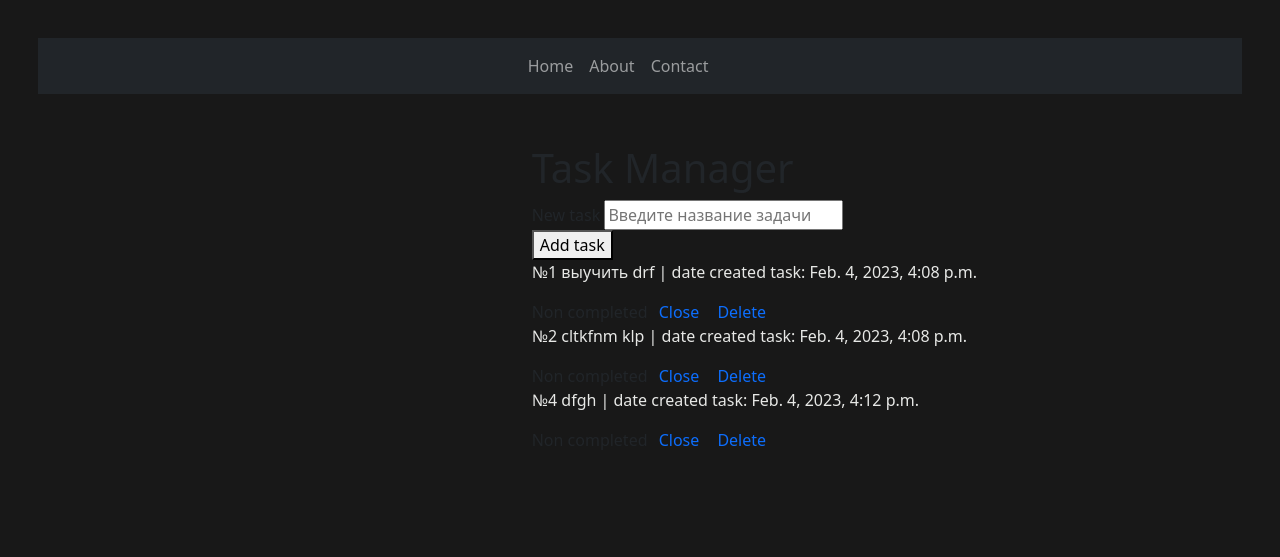
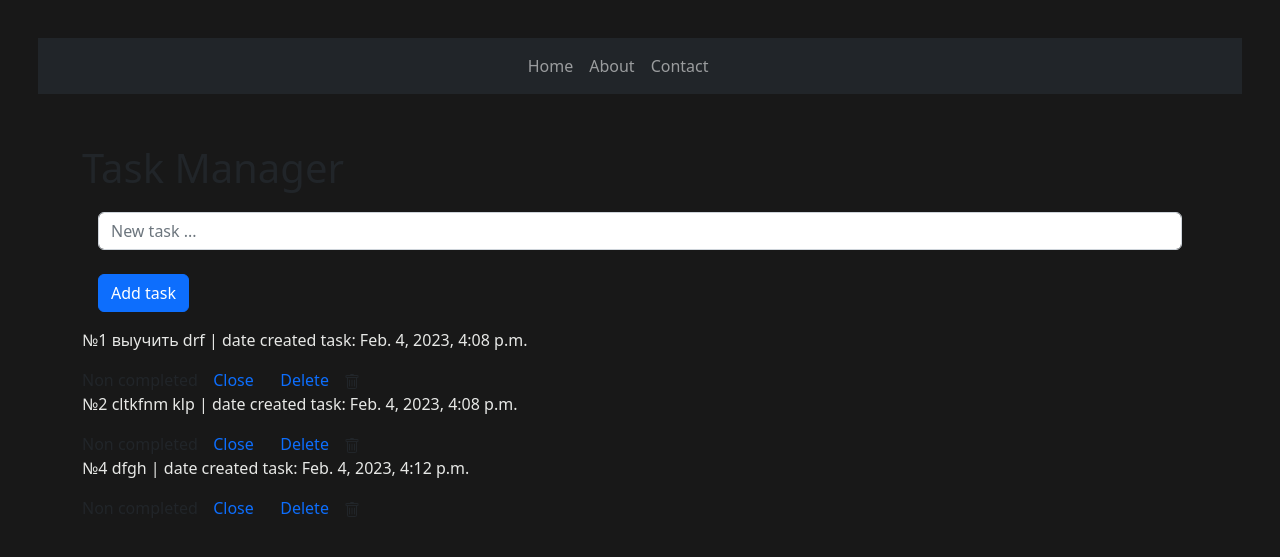
Before and after one commit to YarBurArt/ToDo-learn-django, a Django app: page / in a window 1280 px wide. Shown: the top 557 px of the page. Run offline with Django 4.2, Linux system fonts and the light colour scheme; data comes from the database, SQL or seed files in the repository; both versions use the stored data as it was after the commit; some libraries are stand-ins or nearby versions.

Commit message:
update style

```diff
--- a/muzk/templates/main/index.html
+++ b/muzk/templates/main/index.html
@@ -2,22 +2,20 @@
 {% load static %}
 {% block title %}Index{% endblock title %}
 {% block content %}
-<div class="centrelis">
+<div>
 <div style="margin-top: 50px;" class="ui container ">
     <h1 class="ui center aligned header">Task Manager</h1>
-    <form class="ui form" action="{% url 'add' %}" method="post">
+    <form style="margin-top: 20px;" class="form-inline" action="{% url 'add' %}" method="post">
         {% csrf_token %}
-        <div class="field">
-            <label>New task</label>
-            <input type="text" name="title" placeholder="Введите название задачи"><br>
+        <div class="form-group mx-sm-3 mb-2">
+            <input class="form-control" type="text" name="title" placeholder="New task ..."><br>
+            <button class="btn btn-primary mb-2" type="submit">Add task</button>
         </div>
-        <button class="ui teal basic button" type="submit">Add task</button>
     </form>
 
 {% for todo in todo_list %}
 <div class="ui segment">
     <p class="ui big header">№{{ todo.id }} {{ todo.title }} | date created task: {{ todo.date_created }}</p>
-
     {% if todo.is_complete == False %}
         <span class="ui gray label">Non completed</span>
         <a class="ui primary basic button" href="{% url 'update' todo_id=todo.id %}">Close</a>
@@ -26,6 +24,10 @@
         <a class="ui blue button" href="{% url 'update' todo_id=todo.id %}">Open</a>
     {% endif %}
     <a class="ui negative basic button" href="{% url 'delete' todo_id=todo.id %}">Delete</a>
+    <svg xmlns="http://www.w3.org/2000/svg" width="16" height="16" fill="currentColor" class="bi bi-trash" viewBox="0 0 16 16">
+      <path d="M5.5 5.5A.5.5 0 0 1 6 6v6a.5.5 0 0 1-1 0V6a.5.5 0 0 1 .5-.5zm2.5 0a.5.5 0 0 1 .5.5v6a.5.5 0 0 1-1 0V6a.5.5 0 0 1 .5-.5zm3 .5a.5.5 0 0 0-1 0v6a.5.5 0 0 0 1 0V6z"/>
+      <path fill-rule="evenodd" d="M14.5 3a1 1 0 0 1-1 1H13v9a2 2 0 0 1-2 2H5a2 2 0 0 1-2-2V4h-.5a1 1 0 0 1-1-1V2a1 1 0 0 1 1-1H6a1 1 0 0 1 1-1h2a1 1 0 0 1 1 1h3.5a1 1 0 0 1 1 1v1zM4.118 4 4 4.059V13a1 1 0 0 0 1 1h6a1 1 0 0 0 1-1V4.059L11.882 4H4.118zM2.5 3V2h11v1h-11z"/>
+    </svg>
 </div>
 {% endfor %}
 </div>
```
Also changed, not shown: muzk/db.sqlite3.
